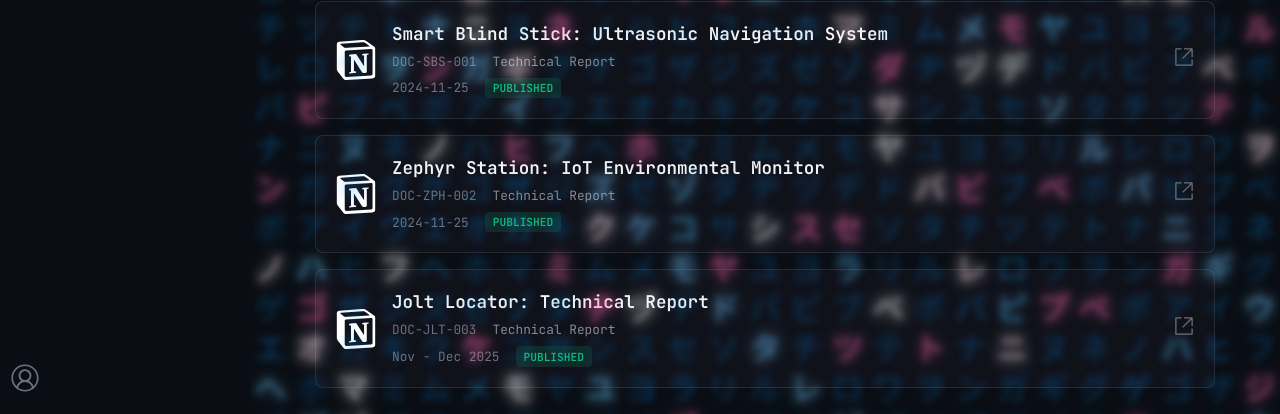
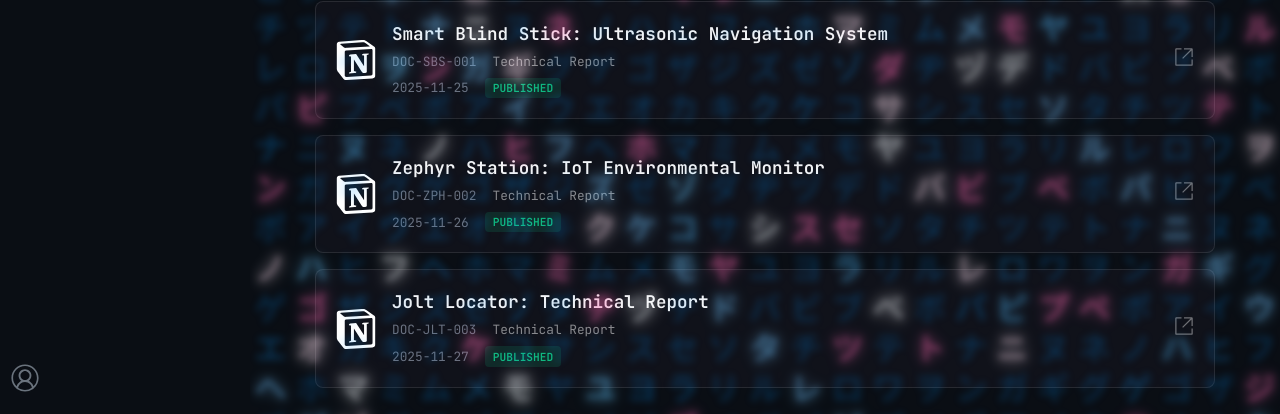
Before and after one commit to shaxntanu/VSCode-Portfolio, a Next.js app: page /research in a window 1280 px wide. Shown: the part 325-739 px from the top of the page. Built offline with nearby package versions, Linux system fonts and the light colour scheme.

Commit message:
Update research dates and Jolt Locator description

```diff
--- a/data/projects.ts
+++ b/data/projects.ts
@@ -83,11 +83,11 @@ export const projects: Project[] = [
   },
   {
     title: 'Jolt Locator',
-    description: 'Under Development',
+    description: 'Offline GPS navigation device with compass guidance.',
     logo: '/logos/espressif_icon.svg',
     link: 'https://github.com/Arceus-Labs/Jolt-Locator',
     slug: 'jolt-locator',
     category: 'COMMUNITY_PROJECT',
-    dateRange: 'Nov 2025 - Jan 2025 Expected',
+    dateRange: 'Nov 2025 - Jan 2026 Expected',
   },
 ];
--- a/pages/research.tsx
+++ b/pages/research.tsx
@@ -7,7 +7,7 @@ const papers = [
     id: 'DOC-SBS-001',
     title: 'Smart Blind Stick: Ultrasonic Navigation System',
     type: 'Technical Report',
-    date: '2024-11-25',
+    date: '2025-11-25',
     status: 'PUBLISHED',
     link: 'https://crocus-zenobia-863.notion.site/Smart-Blind-Stick-Report-2a01ebfe2064802580bcd52932677de4',
   },
@@ -15,7 +15,7 @@ const papers = [
     id: 'DOC-ZPH-002',
     title: 'Zephyr Station: IoT Environmental Monitor',
     type: 'Technical Report',
-    date: '2024-11-25',
+    date: '2025-11-26',
     status: 'PUBLISHED',
     link: 'https://crocus-zenobia-863.notion.site/Zephyr-Station-Technical-Report-de41e9c0afd3444195afbac904fe2edc',
   },
@@ -23,7 +23,7 @@ const papers = [
     id: 'DOC-JLT-003',
     title: 'Jolt Locator: Technical Report',
     type: 'Technical Report',
-    date: 'Nov - Dec 2025',
+    date: '2025-11-27',
     status: 'PUBLISHED',
     link: 'https://crocus-zenobia-863.notion.site/Jolt-Locator-Technical-Report-2d61ebfe20648069a6e1c0589107c909',
   },
```
